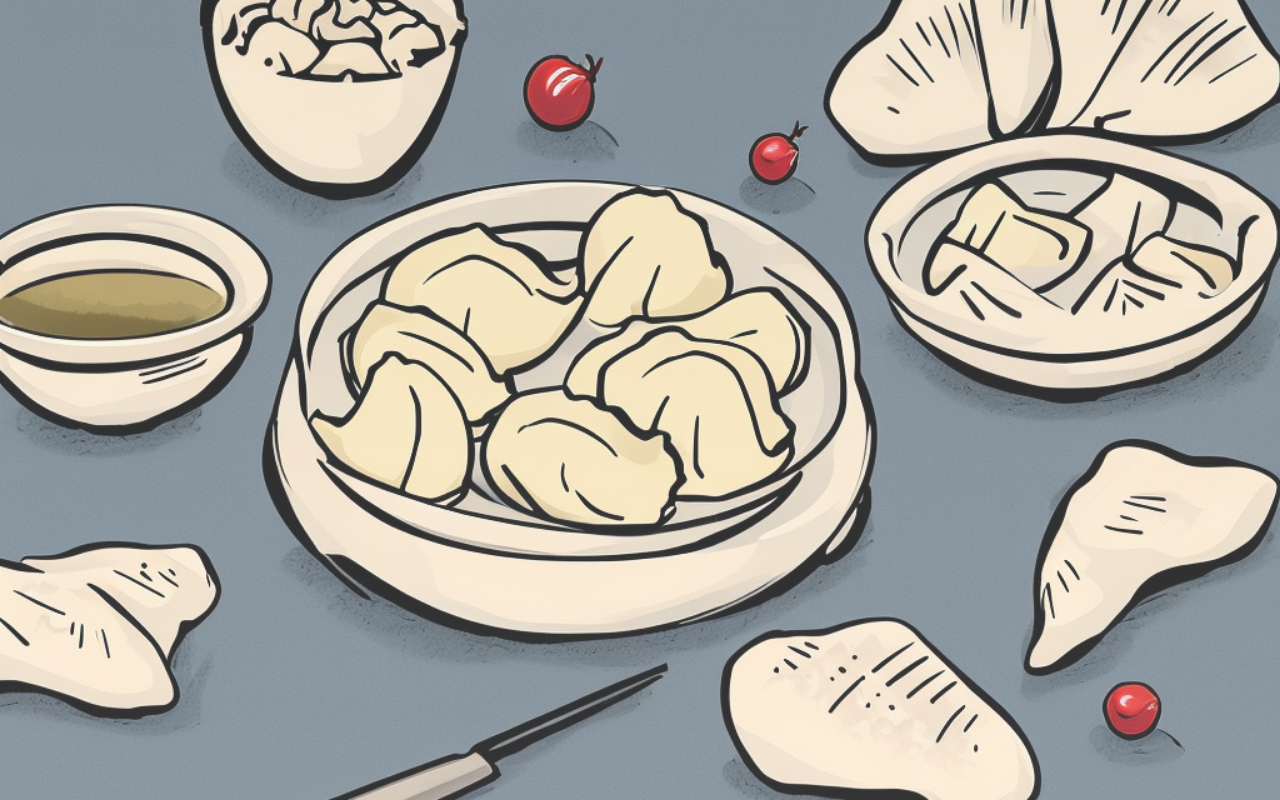
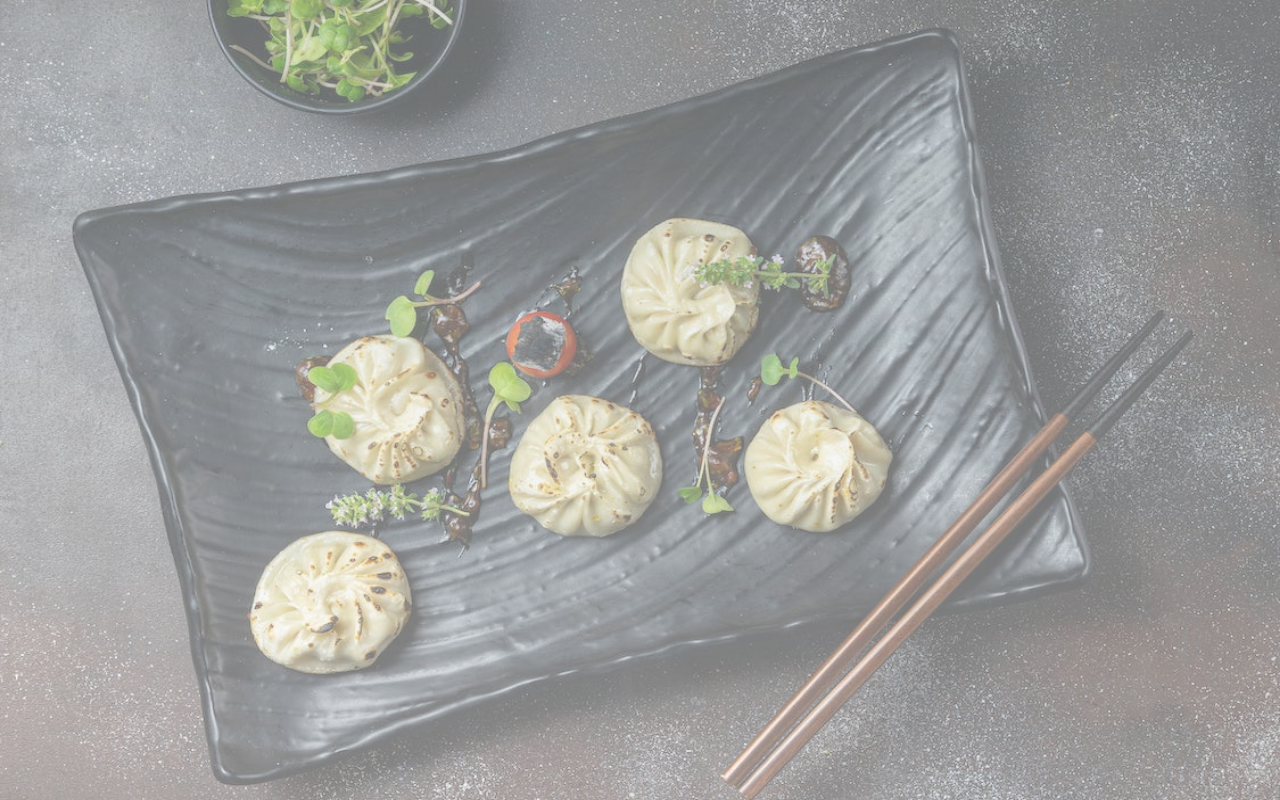
Before and after one commit to abish-desu/gyoza, a Next.js app: page / in a window 1280 px wide. Built offline with nearby package versions, Linux system fonts and the light colour scheme.

Commit message:
bg change

```diff
--- a/src/app/page.tsx
+++ b/src/app/page.tsx
@@ -5,11 +5,11 @@ const page = () => {
 
     <div className='relative h-screen'>
     <Image
-    objectFit="cover"
+
     layout="fill"
-    className='w-[100%] h-[100%] absoulte opacity-80'
-    alt='momo 2d'
-    src="/bg.png"
+    className='w-[100%] h-[100%] absoulte opacity-50 '
+    alt='momo'
+    src="/momo.jpeg"
     />
 
     </div>
```
Also changed, not shown: public/momo.jpeg (added).
